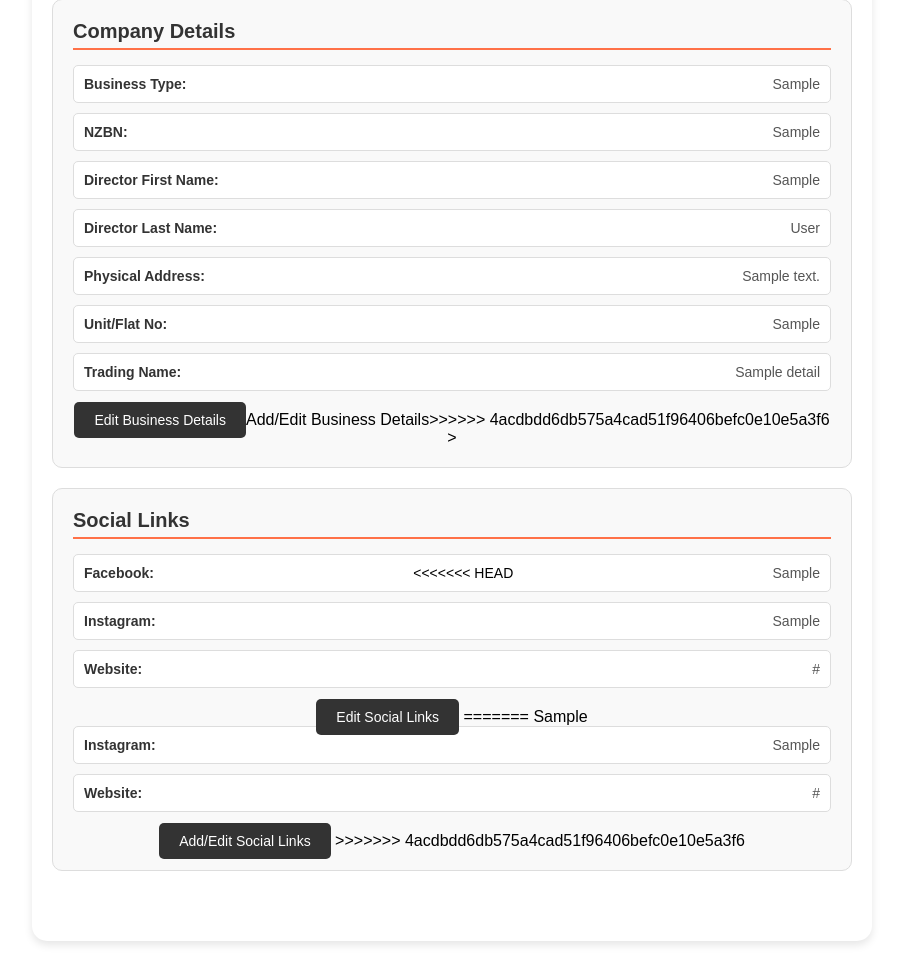
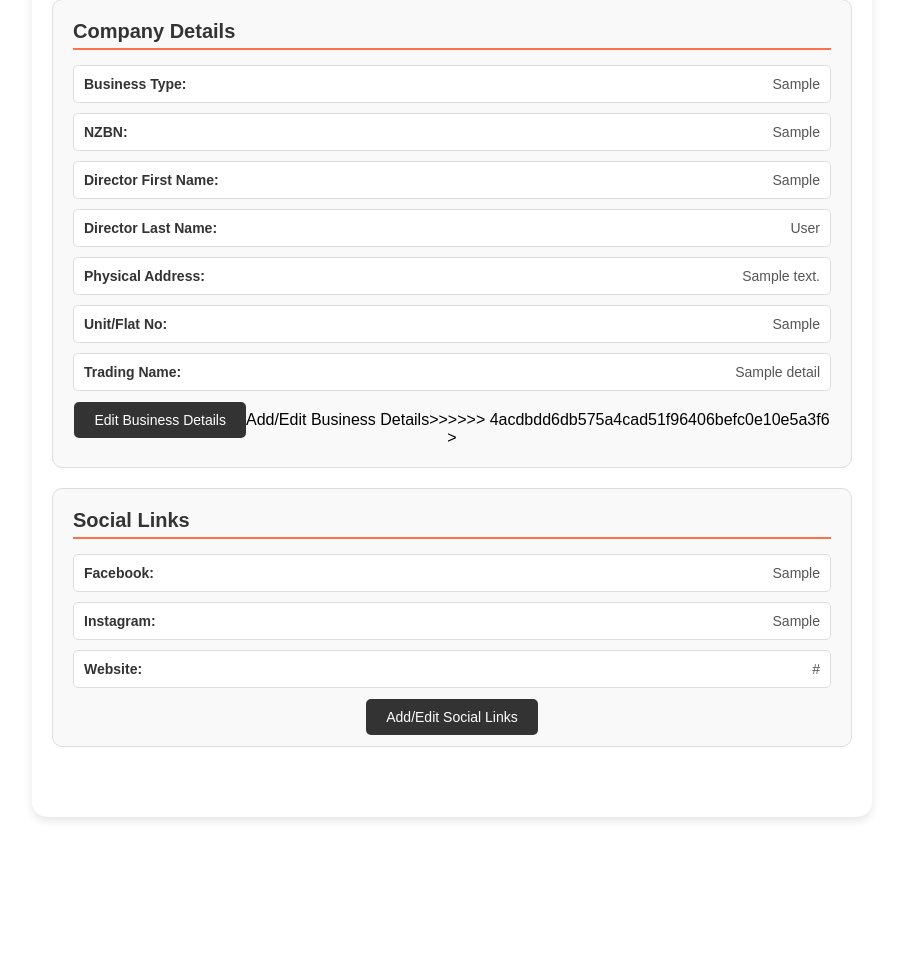
Before and after one commit to Codybez/CodysBusiness, a Flask app: page /profile/labourer in a window 1280 px wide. Shown: the part 846-1807 px from the top of the page, without its empty margins (188-1090 px from the left). After the commit the page ends 1667 px from the top, so only its background shows below. Run offline with Flask 3, Linux system fonts and the light colour scheme; a user stored in the database is signed in; tables that the repository leaves empty hold one stand-in row (values such as "Sample post"); grey boxes marked "Sample" are stand-in pictures; some libraries are stand-ins or nearby versions.

Commit message:
Resolved merge conflicts and updated display_job.html and labourer_profile.html

```diff
--- a/templates/labourer_profile.html
+++ b/templates/labourer_profile.html
@@ -262,29 +262,6 @@
         <h2>Social Links</h2>
         <div class="info-item">
           <strong>Facebook:</strong>
-<<<<<<< HEAD
-          <span
-            >{{ current_user.social_links.facebook if current_user.social_links
-            else 'N/A' }}</span
-          >
-        </div>
-        <div class="info-item">
-          <strong>Instagram:</strong>
-          <span
-            >{{ current_user.social_links.instagram if current_user.social_links
-            else 'N/A' }}</span
-          >
-        </div>
-        <div class="info-item">
-          <strong>Website:</strong>
-          <span
-            >{{ current_user.social_links.website if current_user.social_links
-            else 'N/A' }}</span
-          >
-        </div>
-        <div class="edit-button">
-          <a href="{{ url_for('edit_social_links') }}">Edit Social Links</a>
-=======
           <span>{{ current_user.social_links.facebook }}</span>
         </div>
         <div class="info-item">
@@ -297,7 +274,6 @@
         </div>
         <div class="edit-button">
           <a href="{{ url_for('edit_social_links') }}">Add/Edit Social Links</a>
->>>>>>> 4acdbdd6db575a4cad51f96406befc0e10e5a3f6
         </div>
       </div>
     </div>
```
Also changed, not shown: templates/display_job.html (+3 -18 lines).
